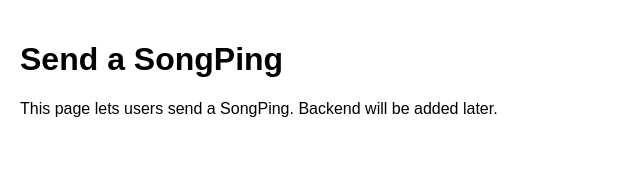
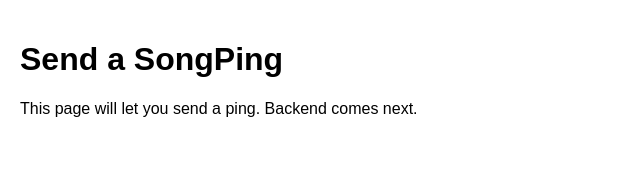
Before and after one commit to jasonsever79/SongPing, a Next.js app: page /send in a window 1280 px wide. Shown: the top 190 px of the page, without its empty margins (0-640 px from the left). Built offline with nearby package versions, Linux system fonts and the light colour scheme.

Commit message:
Update page.tsx

```diff
--- a/app/send/page.tsx
+++ b/app/send/page.tsx
@@ -2,11 +2,11 @@ export default function SendPage() {
 
   return (
 
-    <div style={{ padding: "20px" }}>
+    <div style={{ padding: 20 }}>
 
       <h1>Send a SongPing</h1>
 
-      <p>This page lets users send a SongPing. Backend will be added later.</p>
+      <p>This page will let you send a ping. Backend comes next.</p>
 
     </div>
 
```
